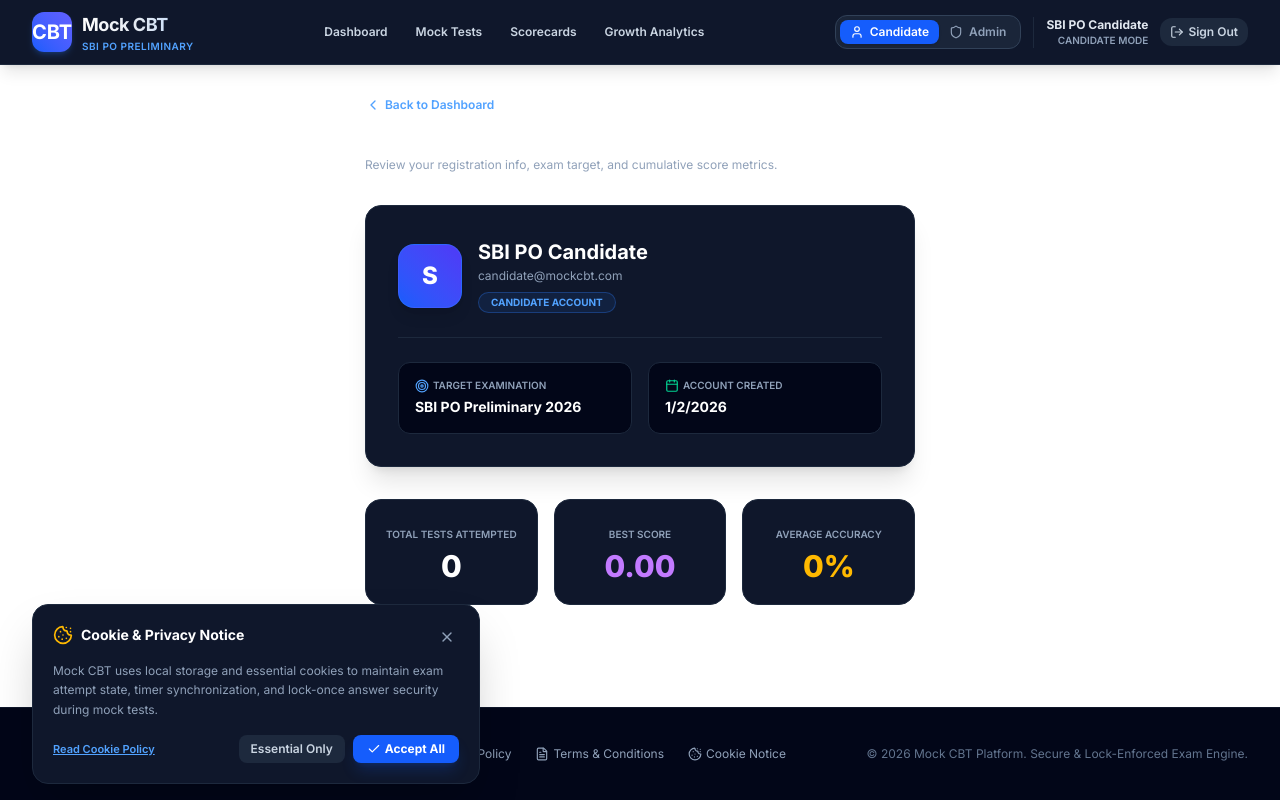
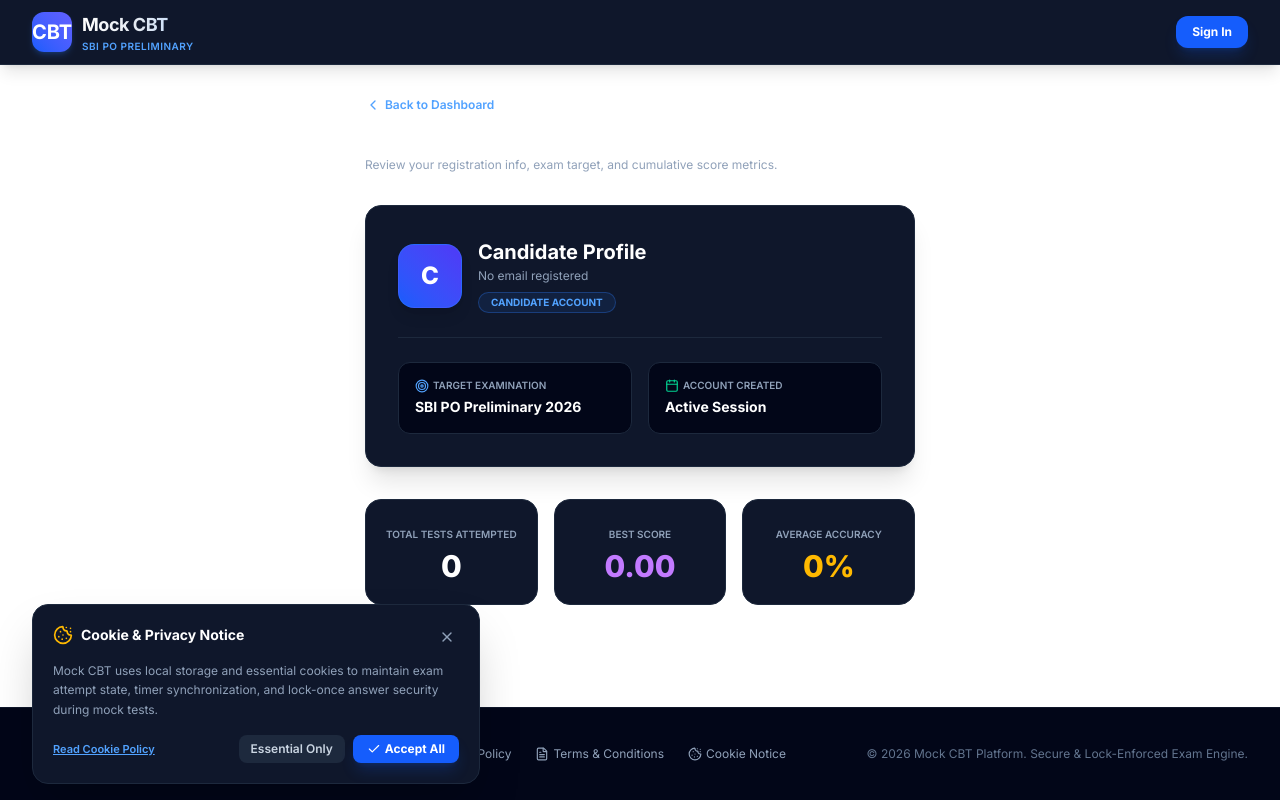
Before and after one commit to VishnuVardhan2000/CBT-exam-, a Next.js app: page /profile in a window 1280 px wide. Built offline with nearby package versions, Linux system fonts and the light colour scheme.

Commit message:
fix(qa): Remove all dummy personal identity details, clean SSR auth fallbacks, fix navbar spacing and role badges

```diff
--- a/app/(auth)/login/page.tsx
+++ b/app/(auth)/login/page.tsx
@@ -5,37 +5,31 @@
 import { useRouter } from 'next/navigation';
 import { Shield, User, Lock, Mail, ArrowRight, CheckCircle2 } from 'lucide-react';
 import { switchRole, setActiveUser } from '@/lib/auth/store';
-import { MOCK_USERS } from '@/lib/storage/mock-store';
 import { UserRole } from '@/types';
 
 export default function LoginPage() {
   const router = useRouter();
   const [role, setRole] = useState<UserRole>('candidate');
-  const [email, setEmail] = useState<string>('candidate@mockcbt.com');
-  const [password, setPassword] = useState<string>('password123');
+  const [email, setEmail] = useState<string>('');
+  const [password, setPassword] = useState<string>('');
 
   const handleLogin = (e: React.FormEvent) => {
     e.preventDefault();
-    const user = MOCK_USERS.find(u => u.role === role) || MOCK_USERS[1];
+    const user = switchRole(role);
     setActiveUser({
       ...user,
-      email: email || user.email
+      email: email || (role === 'admin' ? 'admin@exam.com' : 'candidate@exam.com')
     });
 
     if (role === 'admin') {
       router.push('/admin/dashboard');
     } else {
-      router.push('/candidate/dashboard');
+      router.push('/dashboard');
     }
   };
 
-  const handleSelectQuickDemo = (selectedRole: UserRole) => {
+  const handleSelectQuickRole = (selectedRole: UserRole) => {
     setRole(selectedRole);
-    if (selectedRole === 'admin') {
-      setEmail('admin@mockcbt.com');
-    } else {
-      setEmail('candidate@mockcbt.com');
-    }
   };
 
   return (
@@ -50,11 +44,11 @@
           <p className="text-xs text-slate-400">SBI PO Preliminary Online Mock Testing Platform</p>
         </div>
 
-        {/* Quick Role Switcher */}
+        {/* Role Switcher */}
         <div className="bg-slate-950 p-1.5 rounded-2xl border border-slate-800 grid grid-cols-2 gap-1 text-xs font-semibold">
           <button
             type="button"
-            onClick={() => handleSelectQuickDemo('candidate')}
+            onClick={() => handleSelectQuickRole('candidate')}
             className={`py-2 rounded-xl flex items-center justify-center space-x-1.5 transition ${
               role === 'candidate'
                 ? 'bg-blue-600 text-white shadow-md'
@@ -67,7 +61,7 @@
 
           <button
             type="button"
-            onClick={() => handleSelectQuickDemo('admin')}
+            onClick={() => handleSelectQuickRole('admin')}
             className={`py-2 rounded-xl flex items-center justify-center space-x-1.5 transition ${
               role === 'admin'
                 ? 'bg-purple-600 text-white shadow-md'
@@ -88,9 +82,10 @@
               <input
                 type="email"
                 required
+                placeholder="enter your email..."
                 value={email}
                 onChange={e => setEmail(e.target.value)}
-                className="w-full bg-slate-950 border border-slate-800 rounded-xl pl-9 pr-3 py-2.5 text-slate-100 focus:outline-none focus:border-blue-500"
+                className="w-full bg-slate-950 border border-slate-800 rounded-xl pl-9 pr-3 py-2.5 text-slate-100 placeholder-slate-500 focus:outline-none focus:border-blue-500"
               />
             </div>
           </div>
@@ -102,9 +97,10 @@
               <input
                 type="password"
                 required
+                placeholder="••••••••"
                 value={password}
                 onChange={e => setPassword(e.target.value)}
-                className="w-full bg-slate-950 border border-slate-800 rounded-xl pl-9 pr-3 py-2.5 text-slate-100 focus:outline-none focus:border-blue-500"
+                className="w-full bg-slate-950 border border-slate-800 rounded-xl pl-9 pr-3 py-2.5 text-slate-100 placeholder-slate-500 focus:outline-none focus:border-blue-500"
               />
             </div>
           </div>
--- a/app/dashboard/page.tsx
+++ b/app/dashboard/page.tsx
@@ -5,25 +5,29 @@
 import { Play, Award, Clock, CheckCircle2, TrendingUp, ArrowRight, User, AlertTriangle, Target, BookOpen } from 'lucide-react';
 import { getTests, getAttempts, getCandidateAnalytics } from '@/lib/repository';
 import { getActiveUser } from '@/lib/auth/store';
-import { Test, AttemptResult, CandidateProgressSnapshot } from '@/types';
+import { Test, AttemptResult, CandidateProgressSnapshot, UserProfile } from '@/types';
 
 export default function CandidateDashboardPage() {
-  const currentUser = getActiveUser();
+  const [currentUser, setCurrentUser] = useState<UserProfile | null>(null);
   const [tests, setTests] = useState<Test[]>([]);
   const [recentAttempts, setRecentAttempts] = useState<AttemptResult[]>([]);
   const [analytics, setAnalytics] = useState<CandidateProgressSnapshot | null>(null);
 
   useEffect(() => {
+    const user = getActiveUser();
+    setCurrentUser(user);
+
     const allTests = getTests().filter(t => t.isPublished);
-    const userAttempts = getAttempts().filter(a => a.candidateId === currentUser.id);
-    const progress = getCandidateAnalytics(currentUser.id);
+    const userAttempts = user ? getAttempts().filter(a => a.candidateId === user.id) : [];
+    const progress = user ? getCandidateAnalytics(user.id) : null;
 
     setTests(allTests);
     setRecentAttempts(userAttempts);
     setAnalytics(progress);
-  }, [currentUser.id]);
+  }, []);
 
   const latestAttempt = recentAttempts[0];
+  const greetingName = currentUser?.fullName || 'Candidate';
 
   return (
     <div className="max-w-7xl mx-auto px-4 sm:px-6 lg:px-8 py-8 space-y-8">
@@ -33,9 +37,9 @@
         <div className="space-y-2">
           <div className="inline-flex items-center space-x-2 px-3 py-1 rounded-full bg-blue-500/10 border border-blue-500/30 text-blue-400 text-xs font-semibold">
             <Target className="w-3.5 h-3.5" />
-            <span>Target: SBI PO Preliminary {currentUser.targetYear || 2026}</span>
+            <span>Target: SBI PO Preliminary {currentUser?.targetYear || 2026}</span>
           </div>
-          <h1 className="text-2xl sm:text-3xl font-extrabold text-white">Welcome back, {currentUser.fullName}!</h1>
+          <h1 className="text-2xl sm:text-3xl font-extrabold text-white">Welcome back, {greetingName}!</h1>
           <p className="text-xs sm:text-sm text-slate-400 max-w-xl leading-relaxed">
             Practice 100-question Preliminary mock tests under strict 20-minute sectional timing and single-confirmation answer locks.
           </p>
--- a/app/performance/page.tsx
+++ b/app/performance/page.tsx
@@ -3,19 +3,19 @@
 import React, { useEffect, useState } from 'react';
 import Link from 'next/link';
 import { TrendingUp, Award, Target, AlertTriangle, BookOpen, ChevronLeft } from 'lucide-react';
-import { getCandidateAnalytics, getAttempts } from '@/lib/repository';
+import { getCandidateAnalytics } from '@/lib/repository';
 import { getActiveUser } from '@/lib/auth/store';
 import { CandidateProgressSnapshot, SubjectName } from '@/types';
 
 export default function CandidatePerformancePage() {
-  const currentUser = getActiveUser();
   const [analytics, setAnalytics] = useState<CandidateProgressSnapshot | null>(null);
 
   useEffect(() => {
-    setAnalytics(getCandidateAnalytics(currentUser.id));
-  }, [currentUser.id]);
-
-  if (!analytics) return null;
+    const user = getActiveUser();
+    if (user) {
+      setAnalytics(getCandidateAnalytics(user.id));
+    }
+  }, []);
 
   return (
     <div className="max-w-7xl mx-auto px-4 sm:px-6 lg:px-8 py-8 space-y-8">
@@ -36,25 +36,25 @@
 
         <div className="bg-slate-900 border border-slate-800 p-5 rounded-2xl space-y-1">
           <span className="text-xs font-semibold text-slate-400">Total Mock Tests</span>
-          <div className="text-3xl font-extrabold text-white">{analytics.totalTestsAttempted}</div>
+          <div className="text-3xl font-extrabold text-white">{analytics?.totalTestsAttempted || 0}</div>
           <span className="text-[11px] text-blue-400">Prelims Stage</span>
         </div>
 
         <div className="bg-slate-900 border border-slate-800 p-5 rounded-2xl space-y-1">
           <span className="text-xs font-semibold text-slate-400">Average Score</span>
-          <div className="text-3xl font-extrabold text-emerald-400">{analytics.averageScore}</div>
+          <div className="text-3xl font-extrabold text-emerald-400">{analytics?.averageScore || '0.00'}</div>
           <span className="text-[11px] text-slate-400">Out of 100 Marks</span>
         </div>
 
         <div className="bg-slate-900 border border-slate-800 p-5 rounded-2xl space-y-1">
           <span className="text-xs font-semibold text-slate-400">Highest Score</span>
-          <div className="text-3xl font-extrabold text-purple-400">{analytics.highestScore}</div>
+          <div className="text-3xl font-extrabold text-purple-400">{analytics?.highestScore || '0.00'}</div>
           <span className="text-[11px] text-purple-400">Personal Best</span>
         </div>
 
         <div className="bg-slate-900 border border-slate-800 p-5 rounded-2xl space-y-1">
           <span className="text-xs font-semibold text-slate-400">Overall Accuracy</span>
-          <div className="text-3xl font-extrabold text-amber-400">{analytics.overallAccuracy}%</div>
+          <div className="text-3xl font-extrabold text-amber-400">{analytics?.overallAccuracy || 0}%</div>
           <span className="text-[11px] text-amber-400">Correct Ratio</span>
         </div>
 
@@ -67,6 +67,7 @@
           <span>Subject-Wise Accuracy & Attempt Breakdown</span>
         </h2>
 
+        {analytics?.subjectPerformance ? (
           <div className="grid grid-cols-1 md:grid-cols-3 gap-6">
             {(Object.keys(analytics.subjectPerformance) as SubjectName[]).map(subj => {
               const data = analytics.subjectPerformance[subj];
@@ -105,6 +106,11 @@
               );
             })}
           </div>
+        ) : (
+          <div className="text-center py-8 text-xs text-slate-400 bg-slate-950 rounded-xl border border-slate-800">
+            No attempt data logged yet. Complete your first mock test to view detailed growth analytics.
+          </div>
+        )}
       </div>
 
       {/* WEAK TOPIC FOCUS AREAS */}
@@ -114,6 +120,7 @@
           <span>Priority Weakness Areas</span>
         </h2>
 
+        {analytics?.weaknessAreas && analytics.weaknessAreas.length > 0 ? (
           <div className="grid grid-cols-1 md:grid-cols-3 gap-4 text-xs">
             {analytics.weaknessAreas.map((w, idx) => (
               <div key={idx} className="bg-slate-950 p-4 rounded-xl border border-slate-800 space-y-1">
@@ -123,6 +130,11 @@
               </div>
             ))}
           </div>
+        ) : (
+          <div className="text-center py-6 text-xs text-slate-400 bg-slate-950 rounded-xl border border-slate-800">
+            No weakness insights logged yet. Complete more mock tests to trigger deep weakness tracking.
+          </div>
+        )}
       </div>
 
     </div>
--- a/app/profile/page.tsx
+++ b/app/profile/page.tsx
@@ -5,15 +5,23 @@
 import { User, Mail, Calendar, Target, Award, BookOpen, ChevronLeft } from 'lucide-react';
 import { getActiveUser } from '@/lib/auth/store';
 import { getCandidateAnalytics } from '@/lib/repository';
-import { CandidateProgressSnapshot } from '@/types';
+import { CandidateProgressSnapshot, UserProfile } from '@/types';
 
 export default function CandidateProfilePage() {
-  const currentUser = getActiveUser();
+  const [currentUser, setCurrentUser] = useState<UserProfile | null>(null);
   const [analytics, setAnalytics] = useState<CandidateProgressSnapshot | null>(null);
 
   useEffect(() => {
-    setAnalytics(getCandidateAnalytics(currentUser.id));
-  }, [currentUser.id]);
+    const user = getActiveUser();
+    setCurrentUser(user);
+    if (user) {
+      setAnalytics(getCandidateAnalytics(user.id));
+    }
+  }, []);
+
+  const displayName = currentUser?.fullName || 'Candidate Profile';
+  const displayEmail = currentUser?.email || 'No email registered';
+  const roleLabel = currentUser?.role || 'candidate';
 
   return (
     <div className="max-w-4xl mx-auto px-4 sm:px-6 lg:px-8 py-8 space-y-8">
@@ -34,13 +42,13 @@
 
         <div className="flex items-center space-x-4 border-b border-slate-800 pb-6">
           <div className="w-16 h-16 rounded-2xl bg-gradient-to-tr from-blue-600 to-indigo-600 border border-blue-500/40 text-white font-extrabold text-2xl flex items-center justify-center shadow-lg">
-            {currentUser.fullName.charAt(0)}
+            {displayName.charAt(0)}
           </div>
           <div>
-            <h2 className="text-xl font-bold text-white">{currentUser.fullName}</h2>
-            <p className="text-xs text-slate-400 font-mono mt-0.5">{currentUser.email}</p>
+            <h2 className="text-xl font-bold text-white">{displayName}</h2>
+            <p className="text-xs text-slate-400 font-mono mt-0.5">{displayEmail}</p>
             <span className="inline-block mt-2 px-3 py-0.5 rounded-full bg-blue-500/10 text-blue-400 border border-blue-500/30 text-[10px] font-bold uppercase">
-              {currentUser.role} Account
+              {roleLabel} Account
             </span>
           </div>
         </div>
@@ -51,7 +59,7 @@
               <Target className="w-3.5 h-3.5 text-blue-400" />
               <span>Target Examination</span>
             </span>
-            <div className="font-bold text-white text-sm">SBI PO Preliminary {currentUser.targetYear || 2026}</div>
+            <div className="font-bold text-white text-sm">SBI PO Preliminary {currentUser?.targetYear || 2026}</div>
           </div>
 
           <div className="bg-slate-950 p-4 rounded-xl border border-slate-800 space-y-1">
@@ -59,7 +67,9 @@
               <Calendar className="w-3.5 h-3.5 text-emerald-400" />
               <span>Account Created</span>
             </span>
-            <div className="font-bold text-white text-sm">{new Date(currentUser.createdAt).toLocaleDateString()}</div>
+            <div className="font-bold text-white text-sm">
+              {currentUser?.createdAt ? new Date(currentUser.createdAt).toLocaleDateString() : 'Active Session'}
+            </div>
           </div>
         </div>
 
--- a/app/results/page.tsx
+++ b/app/results/page.tsx
@@ -8,13 +8,17 @@
 import { AttemptResult } from '@/types';
 
 export default function ResultsHistoryPage() {
-  const currentUser = getActiveUser();
   const [attempts, setAttempts] = useState<AttemptResult[]>([]);
 
   useEffect(() => {
-    const userAttempts = getAttempts().filter(a => a.candidateId === currentUser.id);
-    setAttempts(userAttempts);
-  }, [currentUser.id]);
+    const user = getActiveUser();
+    if (user) {
+      const userAttempts = getAttempts().filter(a => a.candidateId === user.id);
+      setAttempts(userAttempts);
+    } else {
+      setAttempts([]);
+    }
+  }, []);
 
   return (
     <div className="max-w-7xl mx-auto px-4 sm:px-6 lg:px-8 py-8 space-y-8">
@@ -34,8 +38,8 @@
 
         {attempts.length === 0 ? (
           <div className="text-center py-10 text-xs text-slate-400 bg-slate-950 rounded-xl border border-slate-800 space-y-3">
-            <p>You have not completed any mock test attempts yet.</p>
-            <Link href="/tests" className="px-4 py-2 bg-blue-600 text-white text-xs font-semibold rounded-xl inline-block">
+            <p>No completed test attempts recorded yet.</p>
+            <Link href="/tests" className="px-4 py-2 bg-blue-600 hover:bg-blue-500 text-white text-xs font-bold rounded-xl inline-block shadow-lg shadow-blue-600/20">
               Start Your First Mock Test
             </Link>
           </div>
--- a/app/tests/page.tsx
+++ b/app/tests/page.tsx
@@ -8,14 +8,18 @@
 import { Test, AttemptResult } from '@/types';
 
 export default function TestsCatalogPage() {
-  const currentUser = getActiveUser();
   const [tests, setTests] = useState<Test[]>([]);
   const [attempts, setAttempts] = useState<AttemptResult[]>([]);
 
   useEffect(() => {
+    const user = getActiveUser();
     setTests(getTests().filter(t => t.isPublished));
-    setAttempts(getAttempts().filter(a => a.candidateId === currentUser.id));
-  }, [currentUser.id]);
+    if (user) {
+      setAttempts(getAttempts().filter(a => a.candidateId === user.id));
+    } else {
+      setAttempts([]);
+    }
+  }, []);
 
   return (
     <div className="max-w-7xl mx-auto px-4 sm:px-6 lg:px-8 py-8 space-y-8">
--- a/lib/auth/store.ts
+++ b/lib/auth/store.ts
@@ -1,10 +1,9 @@
 import { UserProfile, UserRole } from '@/types';
-import { MOCK_USERS } from '@/lib/storage/mock-store';
 
 const AUTH_STORAGE_KEY = 'sbi_mock_cbt_user';
 
-export function getActiveUser(): UserProfile {
-  if (typeof window === 'undefined') return MOCK_USERS[1]; // Default candidate for SSR
+export function getActiveUser(): UserProfile | null {
+  if (typeof window === 'undefined') return null;
 
   try {
     const saved = localStorage.getItem(AUTH_STORAGE_KEY);
@@ -15,8 +14,7 @@
     console.error('Failed to parse auth user', e);
   }
 
-  // Default candidate
-  return MOCK_USERS[1];
+  return null;
 }
 
 export function setActiveUser(user: UserProfile): void {
@@ -26,9 +24,25 @@
 }
 
 export function switchRole(role: UserRole): UserProfile {
-  const targetUser = MOCK_USERS.find(u => u.role === role) || MOCK_USERS[1];
-  setActiveUser(targetUser);
-  return targetUser;
+  const user: UserProfile = role === 'admin'
+    ? {
+        id: 'usr_admin',
+        email: '',
+        fullName: 'Exam Admin',
+        role: 'admin',
+        createdAt: new Date().toISOString()
+      }
+    : {
+        id: 'usr_candidate',
+        email: '',
+        fullName: 'Candidate',
+        role: 'candidate',
+        targetYear: 2026,
+        createdAt: new Date().toISOString()
+      };
+
+  setActiveUser(user);
+  return user;
 }
 
 export function logoutUser(): void {
--- a/lib/storage/mock-store.ts
+++ b/lib/storage/mock-store.ts
@@ -566,15 +566,15 @@
 export const MOCK_USERS: UserProfile[] = [
   {
     id: 'usr_admin_1',
-    email: 'admin@mockcbt.com',
-    fullName: 'Chief Exam Controller (Admin)',
+    email: '',
+    fullName: 'Exam Admin',
     role: 'admin',
     createdAt: '2026-01-01T00:00:00Z'
   },
   {
     id: 'usr_candidate_1',
-    email: 'candidate@mockcbt.com',
-    fullName: 'SBI PO Candidate',
+    email: '',
+    fullName: 'Candidate',
     role: 'candidate',
     targetYear: 2026,
     createdAt: '2026-01-02T00:00:00Z'
```
Also changed, not shown: components/test/CbtExamEngine.tsx (+6 -3 lines). Lines whose indentation alone changed are shown as unchanged.
